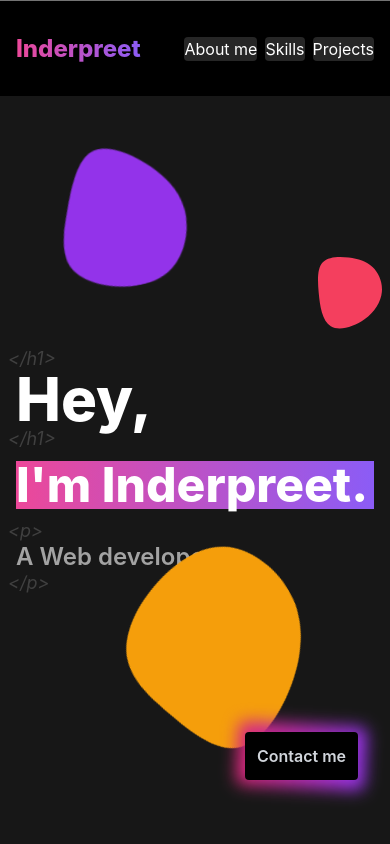
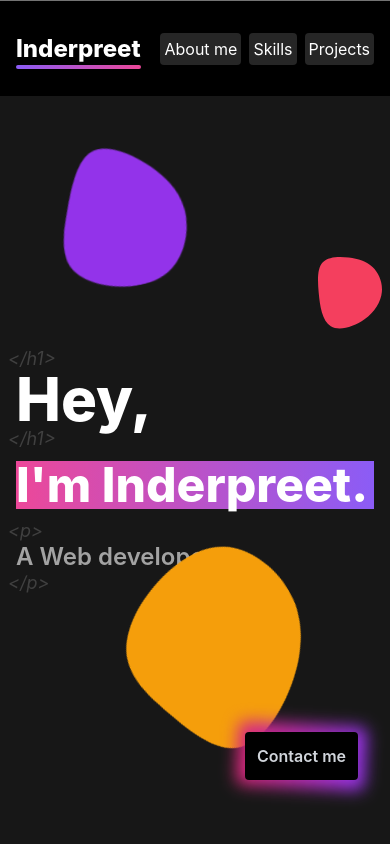
Before and after one commit to Inderpreet-React/portfolio, a React (Create React App) app: page / in a window 390 px wide. Shown: the top 844 px of the page. Built offline with nearby package versions, Linux system fonts and the light colour scheme.

Commit message:
design update

```diff
--- a/src/components/Navbar.js
+++ b/src/components/Navbar.js
@@ -8,23 +8,23 @@ export default function Navbar() {
 		<div className="fixed top-0 left-0 z-50 flex h-24 w-full items-center justify-between border-b border-gray-500 bg-black p-4 text-white md:p-8">
 			<a
 				href="#aboutme"
-				className="bg-gradient-to-r from-pink-500 to-violet-500 bg-clip-text text-2xl font-extrabold text-transparent"
+				className="relative text-2xl font-extrabold text-white after:absolute after:-bottom-1 after:left-0 after:h-1 after:w-full after:rounded-md after:bg-gradient-to-l after:from-pink-500 after:to-violet-500"
 			>
 				Inderpreet
 			</a>
 			<ul className="flex gap-2 md:flex md:gap-20">
-				<li className="flex cursor-pointer justify-center  rounded bg-neutral-800 transition-colors hover:bg-rose-500">
-					<a className="text-center md:w-24 md:p-1" href="#aboutme">
+				<li className="flex cursor-pointer justify-center  rounded bg-neutral-800 transition-colors hover:bg-amber-500">
+					<a className="p-1 text-center md:w-24 md:p-1" href="#aboutme">
 						About me
 					</a>
 				</li>
 				<li className="flex cursor-pointer justify-center rounded bg-neutral-800 transition-colors hover:bg-amber-500">
-					<a className="text-center md:w-24 md:p-1" href="#skills">
+					<a className="p-1 text-center md:w-24 md:p-1" href="#skills">
 						Skills
 					</a>
 				</li>
-				<li className="flex cursor-pointer justify-center rounded bg-neutral-800 transition-colors hover:bg-emerald-500">
-					<a className="text-center md:w-24 md:p-1" href="#projects">
+				<li className="flex cursor-pointer justify-center rounded bg-neutral-800 transition-colors hover:bg-amber-500">
+					<a className="p-1 text-center md:w-24 md:p-1" href="#projects">
 						Projects
 					</a>
 				</li>
```
